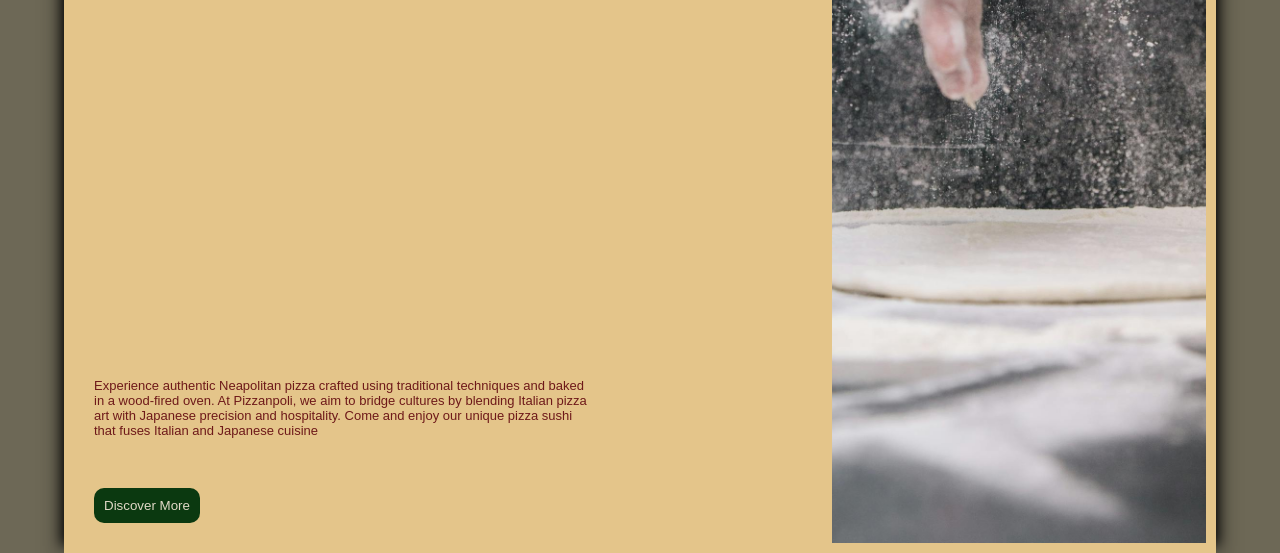
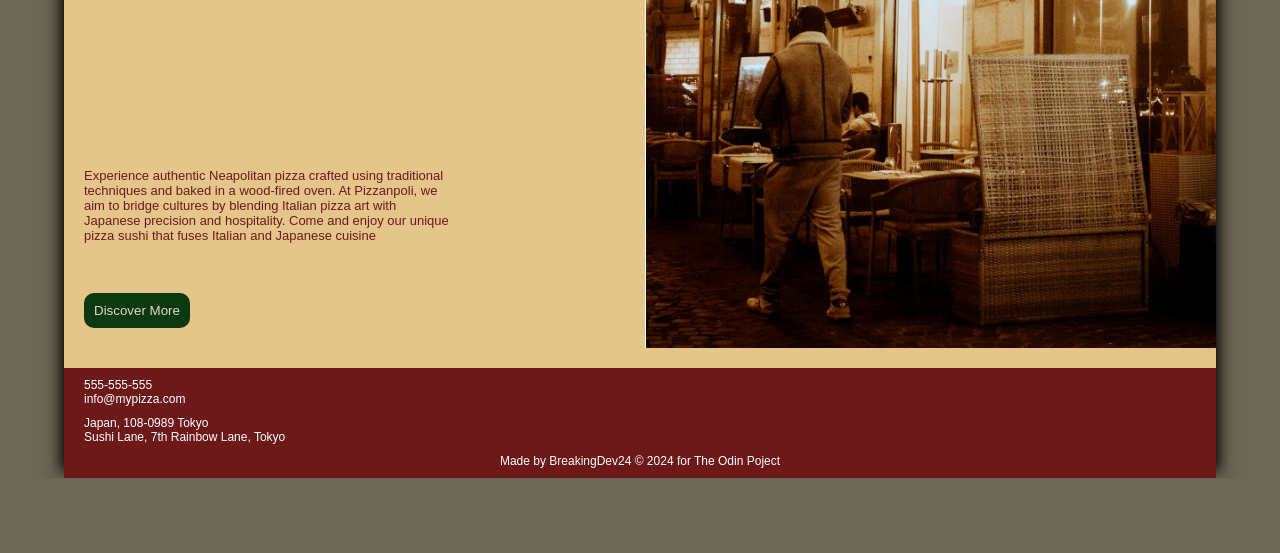
Before and after one commit to BreakingDev24/restaurant-page-top, a plain HTML site: page index.html in a window 1280 px wide. Shown: the part 585-1138 px from the top of the page. After the commit the page ends 1063 px from the top, so only its background shows below. Drawn offline with Linux system fonts and the light colour scheme.

Commit message:
Update dist folder

```diff
--- a/index.html
+++ b/index.html
@@ -1 +1 @@
-<!doctype html><html lang="en"><head><meta charset="UTF-8"><meta name="viewport" content="width=device-width,initial-scale=1"><title>Restaurant-page-top</title><script defer="defer" src="bundle.js"></script><link href="main.css" rel="stylesheet"></head><body><div class="container"><header><nav class="nav-bar"><button id="home-btn" class="nav-btn">Home</button> <button id="menu-btn" class="nav-btn">Menu</button> <button id="about-btn" class="nav-btn">About</button></nav><div class="titlecontainer"><h1>PIZZANAPOLI</h1></div></header><div id="content"></div></div></body></html>
+<!doctype html><html lang="en"><head><meta charset="UTF-8"><meta name="viewport" content="width=device-width,initial-scale=1"><title>Restaurant-page-top</title><script defer="defer" src="bundle.js"></script><link href="main.css" rel="stylesheet"></head><body><div class="container"><header><nav class="nav-bar"><button id="home-btn" class="nav-btn">Home</button> <button id="menu-btn" class="nav-btn">Menu</button> <button id="about-btn" class="nav-btn">About</button></nav><div class="titlecontainer"><h1>PIZZANAPOLI</h1></div></header><div id="content"></div><footer><div class="info-footer"><div class="contact"><p class="number-text">555-555-555</p><p class="email-text">info@mypizza.com</p></div><div id="address"><p class="address-text">Japan, 108-0989 Tokyo<br>Sushi Lane, 7th Rainbow Lane, Tokyo</p></div><div class="copyright"><p>Made by BreakingDev24 &#169; <span class="copyright-year"></span> for The Odin Poject</p></div></div></footer></div></body></html>
--- a/main.css
+++ b/main.css
@@ -28,9 +28,8 @@ body {
 /* MAIN CONTAINER */
 .container {
     width: 90%;
-    max-width: 1200px;
+    max-width: 1400px;
     min-height: 100vh;
-    padding: 10px;
     margin: auto;
     display: flex;
     flex-direction: column;
@@ -72,7 +71,7 @@ body {
     /* height: 100vh; */
     display: grid;
     gap: 10px;
-    grid-template-columns: 2fr 1fr;
+    grid-template-columns: 1fr 1fr;
     color: var(--primary-text-color);
 
     /* display: none; */
@@ -81,22 +80,23 @@ body {
 
 
 .home-info {
+    min-height: 100vh;
     display: flex;
     flex-direction: column;
-    justify-content: space-between;
     padding: 20px;
 }
 
 .home-info h2 {
     font-size: 9rem;
-    height: 100vh;
+    flex-grow: 1;
 }
 
 .info-pic{
-    background: url(4087e86c1895c292b154.jpg);
+    background: url(ada2b40d4d4dd85ca45e.jpg);
     background-size: cover;
     background-position: center center;
     background-repeat: no-repeat;
+    border-left: 1px solid white;
 }
 
 .home-info-description-container p{
@@ -218,3 +218,23 @@ color: var(--primary-text-color);
     background-color: var(--bg-btn-color);
     color: white;
 }
+
+/* FOOTER */
+
+footer {
+    background-color: var(--bg-footer-color);
+    color: white;
+    margin-top: 20px;
+    font-size: 1.2rem;
+    padding: 10px 20px;
+}
+
+.info-footer {
+    display: grid;
+    gap: 10px;
+}
+
+.copyright{
+    font-size: 1.2rem;
+    text-align: center;
+}
```
Also changed, not shown: ada2b40d4d4dd85ca45e.jpg (added), bundle.js.
